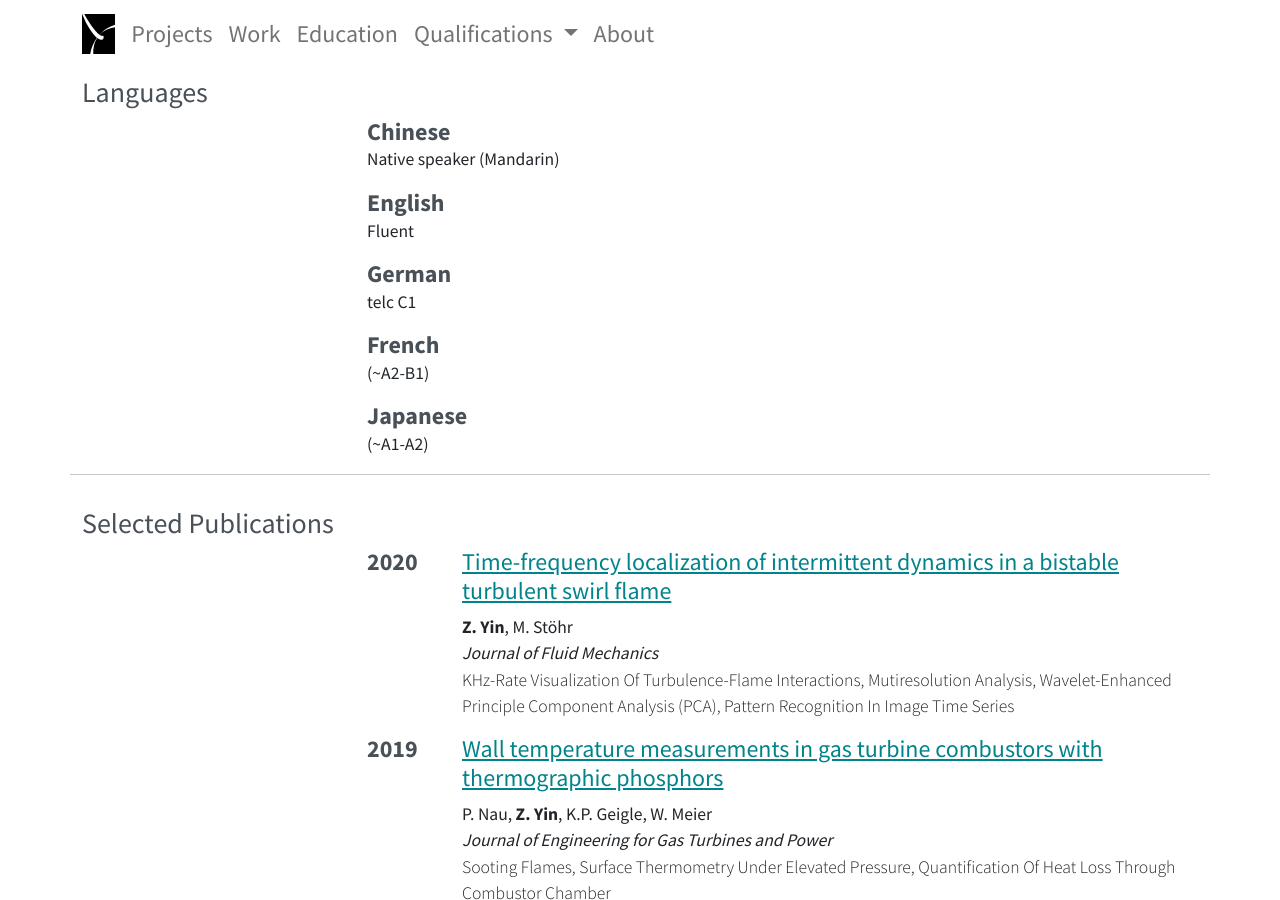
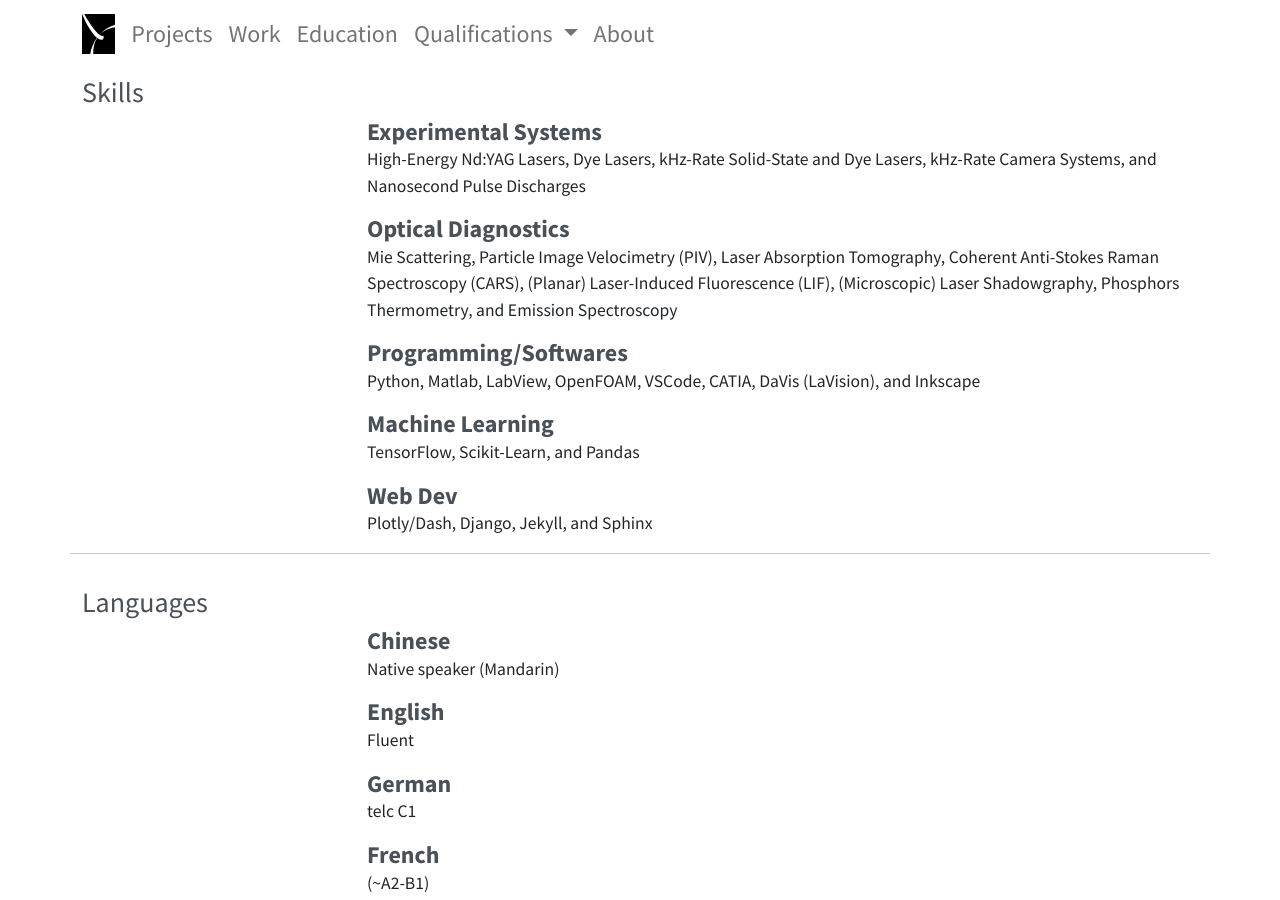
Before and after one commit to chuckedfromspace/chuckedfromspace.github.io, a Jekyll site: the page built from index.md, in a window 1280 px wide and 900 px high. Built offline with Jekyll 4.4.1, drawn with Linux system fonts in a browser that asks for light colours.

Commit message:
Add skills and modify category title size

```diff
--- a/_data/cv.json
+++ b/_data/cv.json
@@ -133,11 +133,11 @@
     {
       "name": "Experimental Systems",
       "keywords": [
-        "High-energy Nd:YAG lasers",
-        "Dye lasers",
-        "kHz-rate solid-state and dye lasers",
-        "kHz-rate camera systems",
-        "Nanosecond pulse discharges"
+        "High-Energy Nd:YAG Lasers",
+        "Dye Lasers",
+        "kHz-Rate Solid-State and Dye Lasers",
+        "kHz-Rate Camera Systems",
+        "Nanosecond Pulse Discharges"
       ]
     },
     {
@@ -147,14 +147,27 @@
         "Particle Image Velocimetry (PIV)",
         "Laser Absorption Tomography",
         "Coherent Anti-Stokes Raman Spectroscopy (CARS)",
-        "(Planar) Laser-induced Fluorescence (LIF)",
+        "(Planar) Laser-Induced Fluorescence (LIF)",
         "(Microscopic) Laser Shadowgraphy",
         "Phosphors Thermometry",
         "Emission Spectroscopy"
       ]
     },
     {
-      "name": "ML Frameworks",
+      "name": "Programming/Softwares",
+      "keywords": [
+        "Python",
+        "Matlab",
+        "LabView",
+        "OpenFOAM",
+        "VSCode",
+        "CATIA",
+        "DaVis (LaVision)",
+        "Inkscape"
+      ]
+    },
+    {
+      "name": "Machine Learning",
       "keywords": [
         "TensorFlow",
         "Scikit-Learn",
@@ -162,10 +175,12 @@
       ]
     },
     {
-      "name": "Visualization",
+      "name": "Web Dev",
       "keywords": [
-        "Matplotlib",
-        "Plotly/Dash"
+        "Plotly/Dash",
+        "Django",
+        "Jekyll",
+        "Sphinx"
       ]
     }
   ],
--- a/_includes/about.html
+++ b/_includes/about.html
@@ -1,5 +1,5 @@
 <div id="about" class="row mb-3">
-  <div class="col-3"><h3 class="category">About</h3></div>
+  <div><h3 class="category">About</h3></div>
   <div class="w-100 d-block"></div>
   <div class="col-12 col-md-9 offset-md-3">
     <div class="clearfix">
--- a/_includes/languages.html
+++ b/_includes/languages.html
@@ -1,5 +1,5 @@
 <div id="languages" class="row mb-3">
-  <div class="col-3"><h3 class="category">Languages</h3></div>
+  <div><h3 class="category">Languages</h3></div>
   <div class="w-100 d-none d-md-block"></div>
   <div class="col-12 col-md-9 offset-md-3">
     {% for p in cv.languages %}
--- a/_includes/publications.html
+++ b/_includes/publications.html
@@ -1,5 +1,5 @@
 <div id="publications" class="row mb-3">
-  <div class="col-3"><h3 class="category">Selected Publications</h3></div>
+  <div><h3 class="category">Selected Publications</h3></div>
   <div class="w-100 d-block"></div>
   {% for p in cv.publications %}
     <div class="col-1 offset-md-3">
--- /dev/null
+++ b/_includes/skills.html
@@ -0,0 +1,13 @@
+<div id="skills" class="row mb-3">
+  <div><h3 class="category">Skills</h3></div>
+  <div class="w-100 d-none d-md-block"></div>
+  <div class="col-12 col-md-9 offset-md-3">
+    {% for p in cv.skills %}
+      <div>
+          <h4 class="sub-category mb-0">{{ p.name }}</h4>
+          <p>{{ p.keywords | array_to_sentence_string }}</p>
+      </div>
+    {% endfor %}
+  </div>
+  <hr>
+</div>
--- a/_layouts/default.html
+++ b/_layouts/default.html
@@ -4,6 +4,7 @@
   <body>
     <div class="container">
       {% assign cv = site.data.cv %}
+      {% include skills.html %}
       {% include languages.html %}
       {% include publications.html %}
       {% include about.html %}
```
